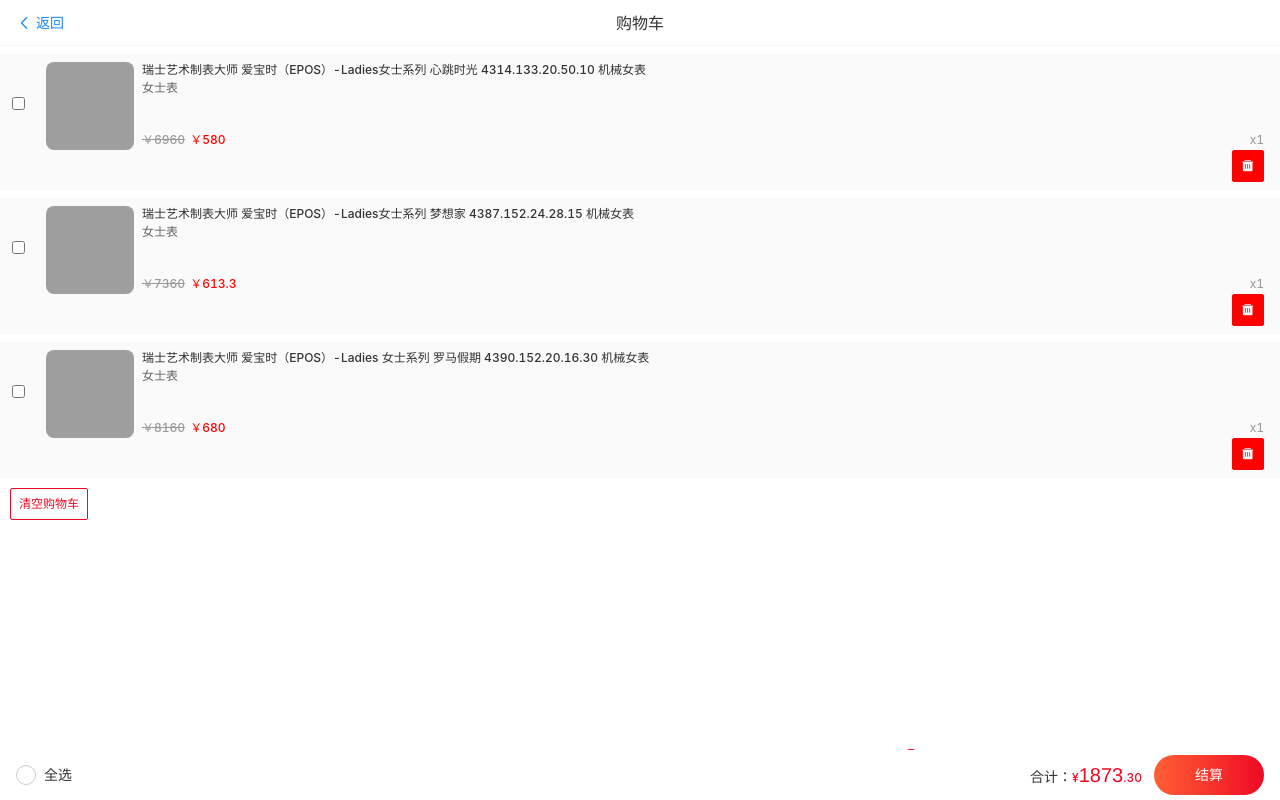
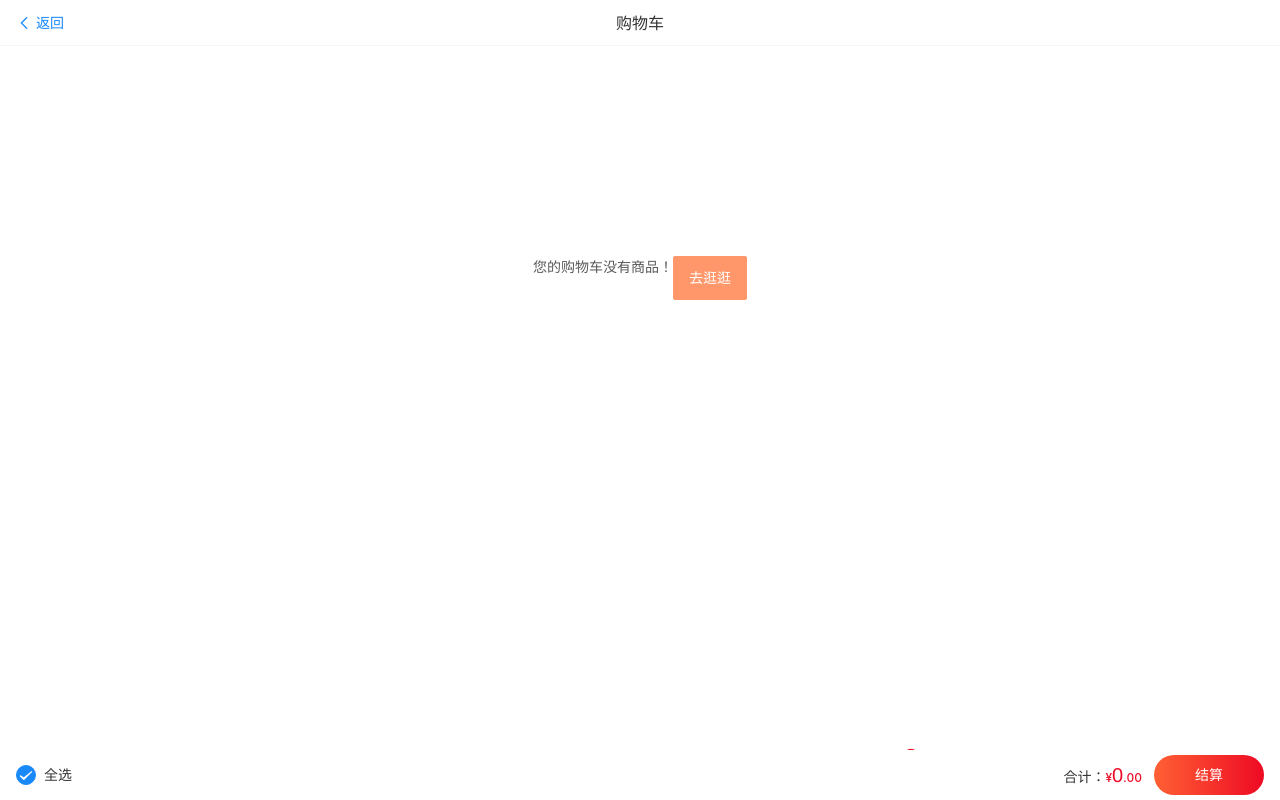
Before and after one commit to gzh52003/wanbiaowang, a Vue app: page /#/cart in a window 1280 px wide. Built offline with nearby package versions, Linux system fonts and the light colour scheme; grey boxes are pictures that could not be loaded.

Commit message:
购物车添加删除确认提示，购物车为空时提示按钮

```diff
--- a/src/App.vue
+++ b/src/App.vue
@@ -16,8 +16,7 @@
 
 <script>
 import Vue from "vue";
-import { Button, Tabbar, TabbarItem } from "vant";
-import { Image } from 'vant';
+import { Button, Tabbar, TabbarItem, Image } from "vant";
 import { mapState } from 'vuex';
 
 Vue.use(Tabbar);
@@ -65,7 +64,7 @@
 .iconsize .van-icon {
   font-size: 30px;
 }
-.price {
+/deep/.price {
   del {
     color: #999;
     margin-right: 5px;
--- a/src/store/cart.js
+++ b/src/store/cart.js
@@ -1,45 +1,47 @@
 // import request from '../utils/request'
 const cart = {
     state:{
-        goodslist:[{
-          _id : "5f3f986fa2711242f8100ab3",
-          goods_id : "25572",
-          goods_name : "瑞士艺术制表大师 爱宝时（EPOS）-Ladies女士系列 心跳时光 4314.133.20.50.10 机械女表",
-          big_img_url : "/img/80b6a4d2175c4028999e3e2eab242d3f_big.jpg",
-          category : "女士表",
-          sales_price : "580",
-          price : "6960",
-          sales_qty : "968",
-          img_url : "/img/80b6a4d2175c4028999e3e2eab242d3f.jpg",
-          qty : 1,
-          checked : false
-      },
-      {
-          _id : "5f3f986fa2711242f8100ab4",
-          goods_id : "25578",
-          goods_name : "瑞士艺术制表大师 爱宝时（EPOS）-Ladies女士系列 梦想家 4387.152.24.28.15 机械女表",
-          big_img_url : "/img/9591bc752bdb4992bfa3c56bf56667ff_big.jpg",
-          category : "女士表",
-          sales_price : "613.3",
-          price : "7360",
-          sales_qty : "285",
-          img_url : "/img/9591bc752bdb4992bfa3c56bf56667ff.jpg",
-          qty : 1,
-          checked : false
-      },
-      {
-          _id : "5f3f986fa2711242f8100ab5",
-          goods_id : "42531",
-          goods_name : "瑞士艺术制表大师 爱宝时（EPOS）-Ladies 女士系列 罗马假期 4390.152.20.16.30 机械女表",
-          big_img_url : "/img/36c7dec6f3f44491a31ad99ad4338fea_big.jpg",
-          category : "女士表",
-          sales_price : "680",
-          price : "8160",
-          sales_qty : "179",
-          img_url : "/img/36c7dec6f3f44491a31ad99ad4338fea.jpg",
-          qty : 1,
-          checked : false
-      }]
+        goodslist:[
+      //     {
+      //     _id : "5f3f986fa2711242f8100ab3",
+      //     goods_id : "25572",
+      //     goods_name : "瑞士艺术制表大师 爱宝时（EPOS）-Ladies女士系列 心跳时光 4314.133.20.50.10 机械女表",
+      //     big_img_url : "/img/80b6a4d2175c4028999e3e2eab242d3f_big.jpg",
+      //     category : "女士表",
+      //     sales_price : "580",
+      //     price : "6960",
+      //     sales_qty : "968",
+      //     img_url : "/img/80b6a4d2175c4028999e3e2eab242d3f.jpg",
+      //     qty : 1,
+      //     checked : false
+      // },
+      // {
+      //     _id : "5f3f986fa2711242f8100ab4",
+      //     goods_id : "25578",
+      //     goods_name : "瑞士艺术制表大师 爱宝时（EPOS）-Ladies女士系列 梦想家 4387.152.24.28.15 机械女表",
+      //     big_img_url : "/img/9591bc752bdb4992bfa3c56bf56667ff_big.jpg",
+      //     category : "女士表",
+      //     sales_price : "613.3",
+      //     price : "7360",
+      //     sales_qty : "285",
+      //     img_url : "/img/9591bc752bdb4992bfa3c56bf56667ff.jpg",
+      //     qty : 1,
+      //     checked : false
+      // },
+      // {
+      //     _id : "5f3f986fa2711242f8100ab5",
+      //     goods_id : "42531",
+      //     goods_name : "瑞士艺术制表大师 爱宝时（EPOS）-Ladies 女士系列 罗马假期 4390.152.20.16.30 机械女表",
+      //     big_img_url : "/img/36c7dec6f3f44491a31ad99ad4338fea_big.jpg",
+      //     category : "女士表",
+      //     sales_price : "680",
+      //     price : "8160",
+      //     sales_qty : "179",
+      //     img_url : "/img/36c7dec6f3f44491a31ad99ad4338fea.jpg",
+      //     qty : 1,
+      //     checked : false
+      // }
+    ]
     },
     getters:{
       totalPrice(state){
--- a/src/views/Cart.vue
+++ b/src/views/Cart.vue
@@ -14,7 +14,12 @@
       @click-thumb="gotoDetail(item._id)"
     >
       <template #tags class="tagsbutton van-checkbox">
-        <input type="checkbox" v-bind:checked="selecteds.includes(item._id)" class="tagsbutton van-checkbox" @click.stop="selecte(item._id)" />
+        <input
+          type="checkbox"
+          v-bind:checked="selecteds.includes(item._id)"
+          class="tagsbutton van-checkbox"
+          @click.stop="selecte(item._id)"
+        />
       </template>
       <template #price>
         <p class="price">
@@ -27,7 +32,17 @@
       </template>
     </van-card>
     <div style="padding:10px">
-      <van-button plain size="small" type="danger" @click="clearCart()">清空购物车</van-button>
+      <van-button
+        v-if="goodslist.length"
+        plain
+        size="small"
+        type="danger"
+        @click="clearCart()"
+      >清空购物车</van-button>
+      <div v-else class="gotoShop_btn" @click="gotoHome()">
+        <P>您的购物车没有商品！</P>
+        <van-button type="warning">去逛逛</van-button>
+      </div>
     </div>
     <!-- 提交订单栏 -->
     <van-submit-bar :price="totalPrice" button-text="结算" @submit="onSubmit">
@@ -37,20 +52,21 @@
 </template>
 <script>
 import Vue from "vue";
-import { Card, Checkbox, NavBar, SubmitBar} from "vant";
+import { Card, Checkbox, Dialog, NavBar, SubmitBar } from "vant";
 import { mapState, mapGetters, mapMutations, mapActions } from "vuex";
 
 Vue.use(SubmitBar);
 Vue.use(Checkbox);
 Vue.use(NavBar);
 Vue.use(Card);
+Vue.use(Dialog);
 
 export default {
   name: "cart",
 
   data() {
     return {
-      selecteds:[],
+      selecteds: [],
     };
   },
   computed: {
@@ -59,32 +75,47 @@
         return state.cart.goodslist;
       },
     }),
-    checkAll:{
-      get(){
-        return this.goodslist.every((item) => this.selecteds.includes(item._id));
+    checkAll: {
+      get() {
+        return this.goodslist.every((item) =>
+          this.selecteds.includes(item._id)
+        );
       },
-      set(val){
-        this.selecteds = val ? this.goodslist.map(item=>item._id): []
+      set(val) {
+        this.selecteds = val ? this.goodslist.map((item) => item._id) : [];
+      },
+    },
+    totalPrice() {
+      return this.$store.getters.totalPrice;
+    },
+  },
+  methods: {
+    gotoHome() {
+      this.$router.push("/home");
+    },
+    selecte(id) {
+      console.log(this.selecteds);
+      if (this.selecteds.includes(id)) {
+        this.selecteds = this.selecteds.filter((item) => item !== id);
+      } else {
+        this.selecteds.push(id);
       }
     },
-    totalPrice(){
-      return this.$store.getters.totalPrice
-    }
-  },
-  methods: {
-    selecte(id){
-      console.log(this.selecteds)
-      if(this.selecteds.includes(id)){
-        this.selecteds = this.selecteds.filter(item=>item!==id)
-      }else{
-        this.selecteds.push(id)
-      }
+    removeItem(id) {
+      Dialog.confirm({
+        message: "您确定要删除这件商品吗？",
+      })
+        .then(() => {
+          this.$store.commit("remove", id);
+        })
     },
-    removeItem(id){
-      this.$store.commit('remove',id)
-    },
-    clearCart(){
-      this.$store.commit('clear')
+    clearCart() {
+      Dialog.confirm({
+        message: "您确定要清空购物车吗？",
+      })
+        .then(() => {
+          this.$store.commit("clear");
+        })
     },
     gotoDetail(id) {
       this.$router.push({
@@ -101,8 +132,8 @@
     ...mapGetters({}),
     ...mapMutations({}),
     ...mapActions({}),
-    changeQty(_id,qty){
-      this.$store.dispatch('changeQtyAsync',{_id,qty})
+    changeQty(_id, qty) {
+      this.$store.dispatch("changeQtyAsync", { _id, qty });
     },
   },
   created() {
@@ -114,15 +145,19 @@
 .van-card__thumb {
   margin-left: 30px;
 }
-.tagsbutton{
-  position:absolute;
-  top:35px;
-  left:-130px;
-
+.tagsbutton {
+  position: absolute;
+  top: 35px;
+  left: -130px;
 }
-.van-card{
-  .price{
-    margin:0;
+.van-card {
+  .price {
+    margin: 0;
   }
 }
+.gotoShop_btn {
+  padding-top: 200px;
+  display: flex;
+  justify-content: center;
+}
 </style>
--- a/src/views/Home.vue
+++ b/src/views/Home.vue
@@ -4,7 +4,7 @@
     <div class="headers">
       <van-search shape="round" background="#fff" show-action placeholder="买表、修表、二手表交易">
         <template #left>
-          <img src="../../public/img/logo.png" alt />
+          <!-- <img src="../../public/img/logo.png" alt /> -->
         </template>
         <template #action>
           <van-icon name="service-o" />
```
